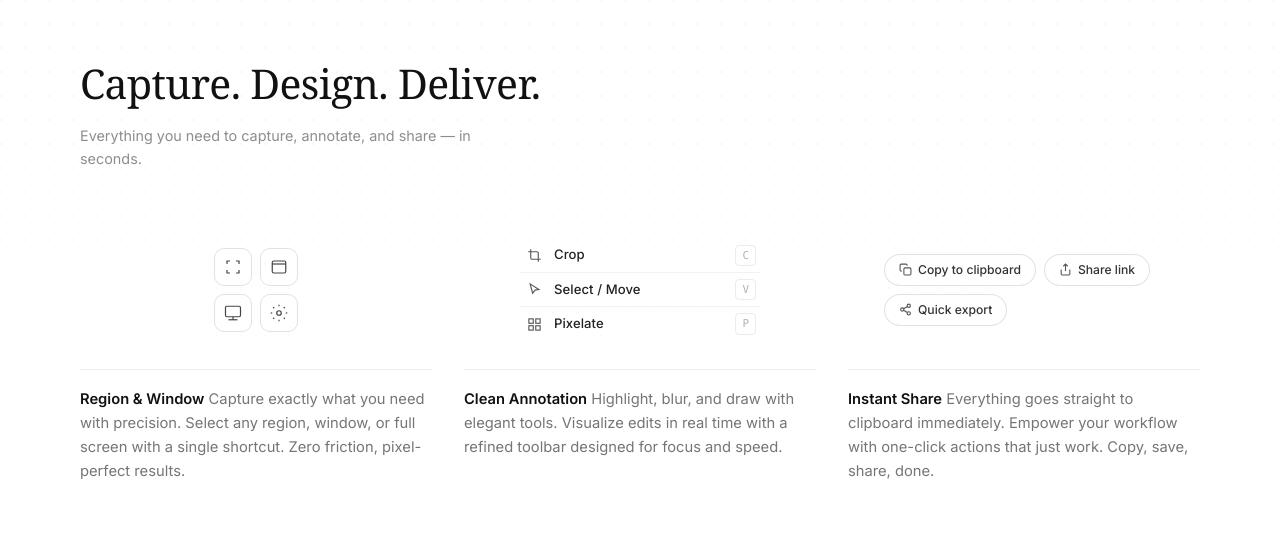
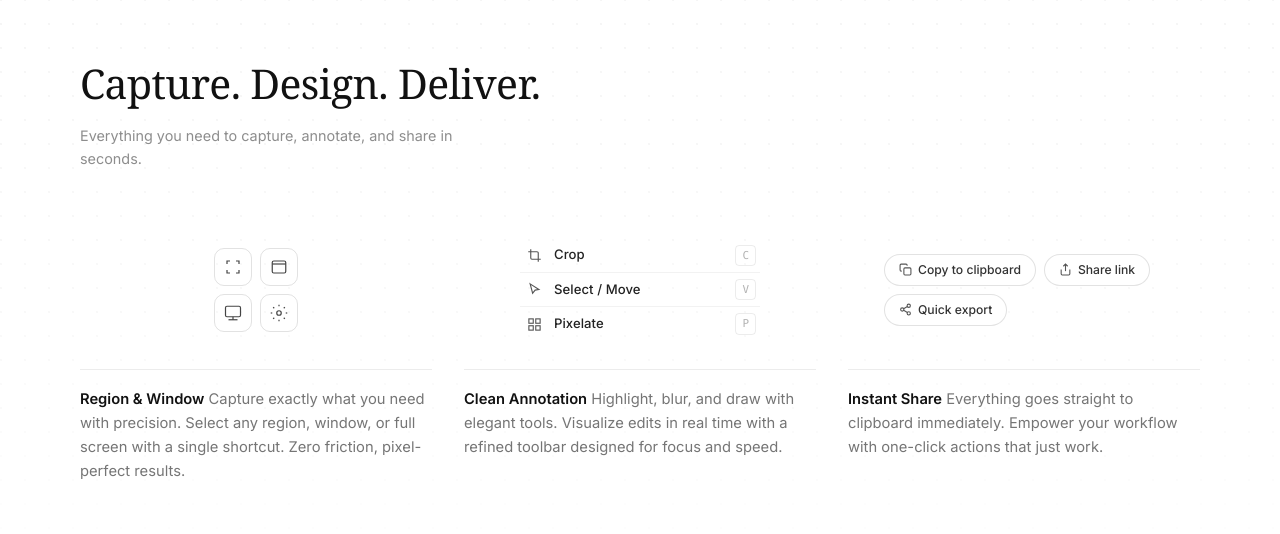
Before and after one commit to insanekrishnna/inki, a React (Vite) app: page / in a window 1280 px wide. Shown: the part 802-1336 px from the top of the page. Built offline with nearby package versions, Linux system fonts and the light colour scheme.

Commit message:
feat: refine text in Features component; update description for Instant Share and adjust subheading for clarity

```diff
--- a/src/components/blocks/features.tsx
+++ b/src/components/blocks/features.tsx
@@ -77,7 +77,7 @@ const items = [
   {
     title: "Instant Share",
     description:
-      "Everything goes straight to clipboard immediately. Empower your workflow with one-click actions that just work. Copy, save, share, done.",
+      "Everything goes straight to clipboard immediately. Empower your workflow with one-click actions that just work.",
     Illustration: ShareIllustration,
   },
 ];
@@ -107,7 +107,7 @@ export const Features = () => {
       <div className="landing-feature-shell">
         <div className="landing-feature-intro fade-in-view">
           <h2 className="landing-feature-heading">Capture. Design. Deliver.</h2>
-          <p className="landing-feature-subhead">Everything you need to capture, annotate, and share — in seconds.</p>
+          <p className="landing-feature-subhead">Everything you need to capture, annotate, and share in seconds.</p>
           <div className="landing-feature-grid">
             {items.map((item, i) => {
               const Illust = item.Illustration;
```
